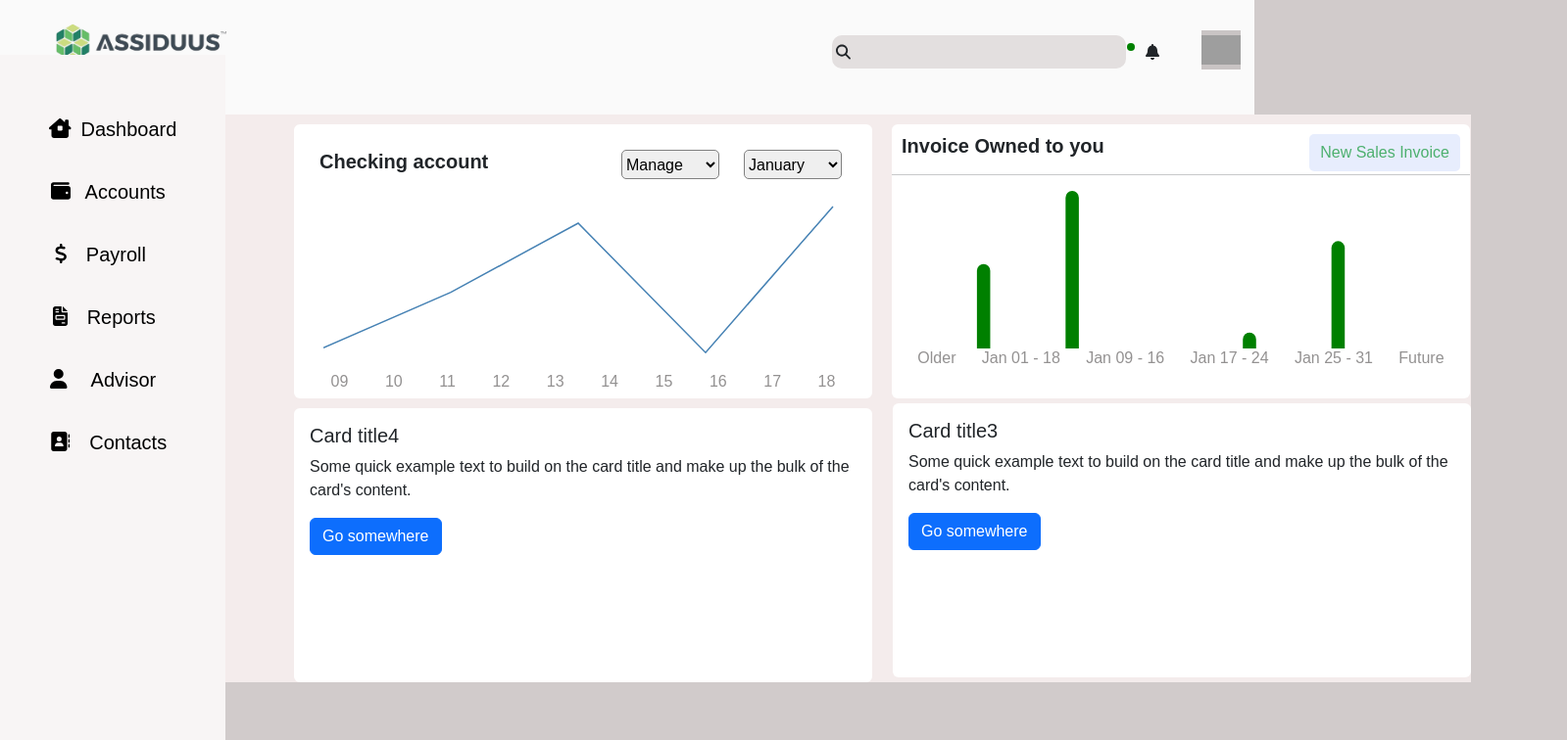
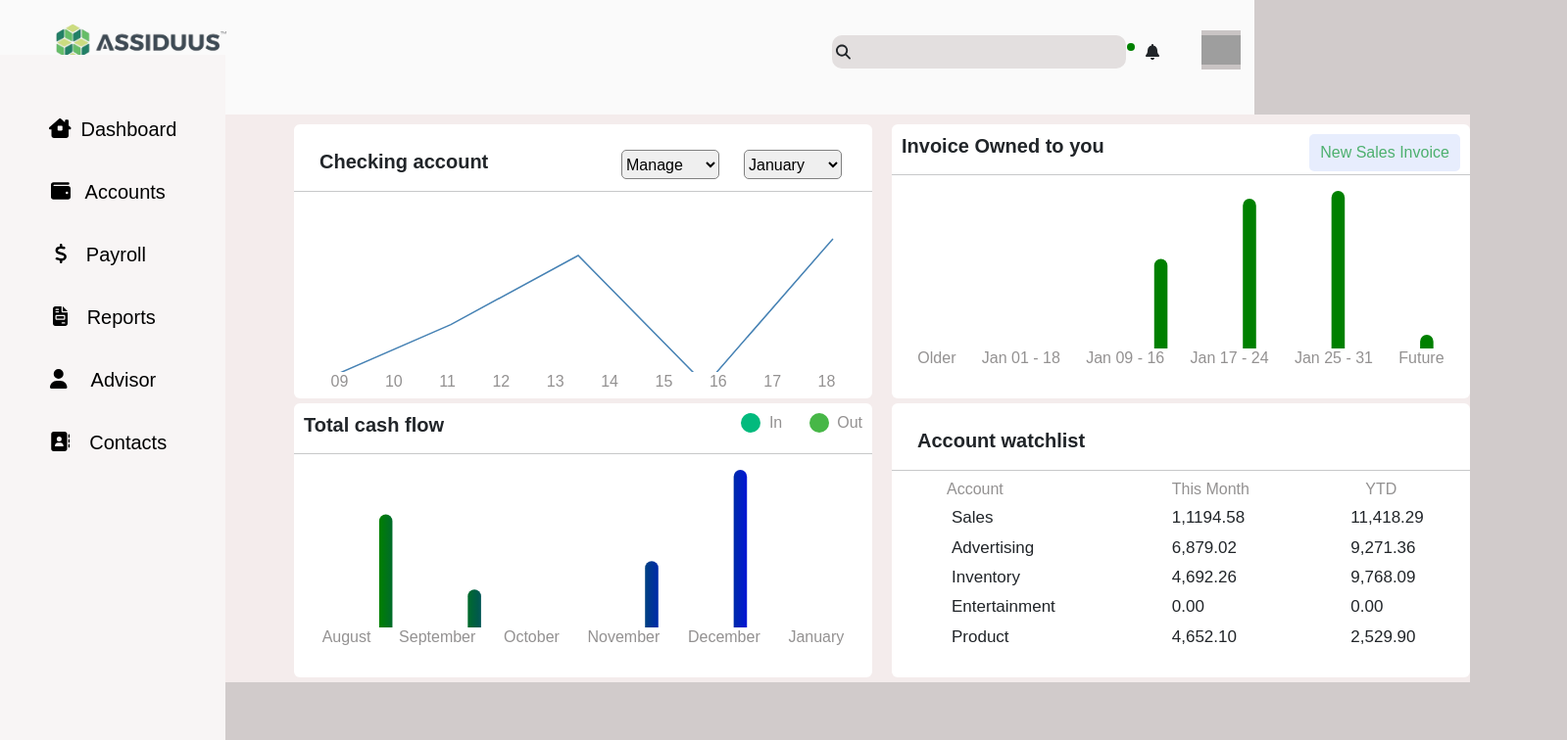
Before and after one commit to ranayuvrajsingh/Assiduus, a React (Create React App) app: page / in a window 1280 px wide. Shown: the top 756 px of the page at 98% size, 1599 px wide, since content can reach past the window. Built offline with nearby package versions, Linux system fonts and the light colour scheme; grey boxes are pictures that could not be loaded.

Commit message:
Resolved conflicts

```diff
--- a/src/Styles/global.css
+++ b/src/Styles/global.css
@@ -318,13 +318,13 @@ img {
   /* border: 1px solid #ccc;
   padding: 20px; */
   margin-top: 5px;
-  margin-left: -29px;
+  margin-left: -30px;
 }
 .chart4 {
   /* border: 1px solid #ccc;
   padding: 20px; */
-  margin-top: -280px;
-  margin-left: 250px;
+  margin-top: -290px;
+  margin-left: 265px;
 }
 
 .card {
@@ -390,3 +390,34 @@ select {
   align-items: row;
   justify-content: space-between;
 }
+
+#squarebox1 {
+  /* margin-right: -50px; */
+  margin-left: 260px;
+  background-color: #02ba7d;
+  border-radius: 55%;
+  height: 20px;
+  width: 20px;
+}
+#squarebox6 {
+  margin-left: -35px;
+}
+#squarebox2 {
+  margin-left: -16px;
+  background-color: #47b747;
+  border-radius: 55%;
+  height: 20px;
+  width: 20px;
+}
+#squarebox62 {
+  margin-left: -35px;
+}
+
+tr h5 {
+  font-size: 17px;
+  margin-left: 60px;
+}
+
+tr h6 {
+  margin-right: -100px;
+}
--- /dev/null
+++ b/src/components/AccountWatchlist/AccountWatchlist.jsx
@@ -0,0 +1,95 @@
+import React from "react";
+import "../../Styles/global.css";
+const AccountWatchlist = () => {
+  return (
+    <div>
+      <div className="card">
+        <div className="card-body" id="card-body-1">
+          <h5 className="card-title" id="card-title-1">
+            Account watchlist
+          </h5>
+        </div>
+        <hr />
+        <br />
+        <br />
+        <br />
+
+        <table
+          style={{
+            marginTop: "-80px",
+            marginBottom: "80vh",
+          }}
+        >
+          <tr>
+            <td>
+              <h6 style={{ marginLeft: "55px" }}>Account</h6>
+            </td>
+            <td>
+              <h6 style={{ marginLeft: "60px" }}>This Month</h6>
+            </td>
+            <td>
+              <h6 style={{ marginLeft: "75px" }}>YTD</h6>
+            </td>
+          </tr>
+          <tr>
+            <td>
+              <h5>Sales</h5>
+            </td>
+            <td>
+              <h5>1,1194.58</h5>
+            </td>
+            <td>
+              <h5>11,418.29</h5>
+            </td>
+          </tr>
+          <tr>
+            <td>
+              <h5>Advertising</h5>
+            </td>
+            <td>
+              <h5>6,879.02</h5>
+            </td>
+            <td>
+              <h5>9,271.36</h5>
+            </td>
+          </tr>
+          <tr>
+            <td>
+              <h5>Inventory</h5>
+            </td>
+            <td>
+              <h5>4,692.26</h5>
+            </td>
+            <td>
+              <h5>9,768.09</h5>
+            </td>
+          </tr>
+          <tr>
+            <td>
+              <h5>Entertainment</h5>
+            </td>
+            <td>
+              <h5>0.00</h5>
+            </td>
+            <td>
+              <h5>0.00</h5>
+            </td>
+          </tr>
+          <tr>
+            <td>
+              <h5>Product</h5>
+            </td>
+            <td>
+              <h5>4,652.10</h5>
+            </td>
+            <td>
+              <h5>2,529.90</h5>
+            </td>
+          </tr>
+        </table>
+      </div>
+    </div>
+  );
+};
+
+export default AccountWatchlist;
--- a/src/components/Home.jsx
+++ b/src/components/Home.jsx
@@ -5,22 +5,32 @@ import { faSearch, faBell } from "@fortawesome/free-solid-svg-icons";
 import BarChart from "./BarChart/BarChart";
 import Sidebar from "./Sidebar/Sidebar";
 import LinesChart from "./LinesChart/LinesChart";
+import TotalCashFlow from "./TotalCashFlow/TotalCashFlow";
+import AccountWatchlist from "./AccountWatchlist/AccountWatchlist";
 
 const Home = () => {
   const [hasNewNotifications, setHasNewNotifications] = useState(true);
   const [isSidebarOpen, setIsSidebarOpen] = useState(true);
+  const [selectedManageValue, setSelectedManageValue] = useState("option1");
+  const [selectedMonthValue, setSelectedMonthValue] = useState("January");
 
   const toggleDropdown = () => {
     console.log("Dropdown toggled");
-    if (hasNewNotifications) {
-      setHasNewNotifications(false);
-    } else {
-      setHasNewNotifications(true);
-    }
+    setHasNewNotifications(!hasNewNotifications);
   };
 
   const handleToggleSidebar = () => {
     setIsSidebarOpen(!isSidebarOpen);
+  };
+
+  const handleManageDropdownChange = (event) => {
+    setSelectedManageValue(event.target.value);
+    window.location.reload();
+  };
+
+  const handleMonthDropdownChange = (event) => {
+    setSelectedMonthValue(event.target.value);
+    window.location.reload();
   };
 
   useEffect(() => {
@@ -80,19 +90,28 @@ const Home = () => {
           <BarChart />
         </div>
         <div className="chart2">
-          <div class="card">
-            <div class="card-body" id="card-body-1">
-              <h5 class="card-title" id="card-title-1">
+          <div className="card">
+            <div className="card-body" id="card-body-1">
+              <h5 className="card-title" id="card-title-1">
                 Checking account
               </h5>
-              <div class="dropdown-container">
-                <select id="manageDropdown">
+
+              <div className="dropdown-container">
+                <select
+                  id="manageDropdown"
+                  value={selectedManageValue}
+                  onChange={handleManageDropdownChange}
+                >
                   <option value="option1">Manage</option>
                   <option value="option2">Option 2</option>
                   <option value="option3">Option 3</option>
                 </select>
 
-                <select id="januaryDropdown">
+                <select
+                  id="januaryDropdown"
+                  value={selectedMonthValue}
+                  onChange={handleMonthDropdownChange}
+                >
                   <option value="January">January</option>
                   <option value="February">February</option>
                   <option value="March">March</option>
@@ -108,32 +127,15 @@ const Home = () => {
                 </select>
               </div>
             </div>
+            <hr />
             <LinesChart />
           </div>
         </div>
         <div className="chart3">
-          <div class="card">
-            <div class="card-body">
-              <h5 class="card-title">Card title3</h5>
-              <p class="card-text">
-                Some quick example text to build on the card title and make up
-                the bulk of the card's content.
-              </p>
-              <button className="btn btn-primary">Go somewhere</button>
-            </div>
-          </div>
+          <AccountWatchlist />
         </div>
         <div className="chart4">
-          <div class="card">
-            <div class="card-body">
-              <h5 class="card-title">Card title4</h5>
-              <p class="card-text">
-                Some quick example text to build on the card title and make up
-                the bulk of the card's content.
-              </p>
-              <button className="btn btn-primary">Go somewhere</button>
-            </div>
-          </div>
+          <TotalCashFlow />
         </div>
       </div>
     </div>
--- /dev/null
+++ b/src/components/TotalCashFlow/TotalCashFlow.jsx
@@ -0,0 +1,140 @@
+import React, { useRef, useEffect } from "react";
+import * as d3 from "d3";
+import "../../Styles/global.css";
+
+const TotalCashFlow = () => {
+  const chartRef = useRef(null);
+
+  const generateRandomData = () => {
+    const data = Array.from({ length: 7 }, () =>
+      Math.floor(Math.random() * 500)
+    );
+    return data;
+  };
+
+  const drawChart = (data) => {
+    const svg = d3.select(chartRef.current);
+    const width = svg.attr("width");
+    const height = svg.attr("height");
+    const margin = { top: 30, right: 40, bottom: 30, left: 60 };
+    const innerWidth = width - margin.left - margin.right;
+    const innerHeight = height - margin.top - margin.bottom;
+
+    svg.selectAll("*").remove(); // Clear previous
+
+    const colorScale = d3
+      .scaleLinear()
+      .domain([0, data.length - 1])
+      .range(["green", "blue"]); // Set your desired colors here
+
+    const borderRadius = 7; // Set the desired border radius
+    const xScale = d3
+      .scaleBand()
+      .domain(data.map((d, i) => i))
+      .range([10, innerWidth])
+      .padding(0.85);
+
+    const yScale = d3
+      .scaleLinear()
+      .domain([0, d3.max(data)])
+      .range([innerHeight, 0]);
+
+    svg
+      .selectAll("rect")
+      .data(data)
+      .enter()
+      .append("rect")
+      .attr("x", (d, i) => xScale(i))
+      .attr("y", (d) => yScale(d))
+      .attr("width", xScale.bandwidth())
+      .attr("height", (d) => innerHeight - yScale(d))
+      .attr("fill", (d, i) => {
+        const gradientId = `gradient-${i}`;
+        const gradient = svg
+          .append("defs")
+          .append("linearGradient")
+          .attr("id", gradientId)
+          .attr("x1", "0%")
+          .attr("y1", "0%")
+          .attr("x2", "100%")
+          .attr("y2", "0%");
+
+        gradient
+          .append("stop")
+          .attr("offset", "0%")
+          .attr("stop-color", colorScale(i));
+
+        gradient
+          .append("stop")
+          .attr("offset", "100%")
+          .attr("stop-color", colorScale(i + 1));
+
+        return `url(#${gradientId})`;
+      })
+      .attr("rx", borderRadius)
+      .attr("ry", borderRadius);
+
+    // Add axes if needed
+    const xAxis = d3.axisBottom(xScale);
+    svg
+      .append("g")
+      .attr("transform", `translate(0, ${innerHeight})`)
+      .call(xAxis);
+  };
+
+  const handleNewInvoiceClick = () => {
+    const newData = generateRandomData();
+    drawChart(newData);
+  };
+
+  useEffect(() => {
+    // Initial render
+    const initialData = generateRandomData();
+    drawChart(initialData);
+  }, []);
+
+  return (
+    <div className="chart1">
+      <div className="card">
+        <div id="card-body-1">
+          <h5 className="card-title" id="card-title-1">
+            Total cash flow
+          </h5>
+          <div id="squarebox1"></div>
+          <h6 id="squarebox6">In</h6>
+          <div id="squarebox2"></div>
+          <h6 id="squarebox62">Out</h6>
+        </div>
+        <hr />
+
+        <svg
+          ref={chartRef}
+          width={820} // Adjust the width to accommodate bars and names
+          style={{
+            width: "100%",
+            borderRadius: "0px",
+            marginLeft: "0px",
+            border: "none",
+            overflow: "hidden",
+            display: "flex",
+            alignItems: "row",
+            justifyContent: "space-between",
+            gap: "20px",
+          }}
+          height={400}
+        ></svg>
+        <div className="names">
+          <h6>August</h6>
+          <h6>September</h6>
+          <h6>October</h6>
+          <h6>November</h6>
+          <h6>December</h6>
+          <h6>January</h6>
+        </div>
+        <br />
+      </div>
+    </div>
+  );
+};
+
+export default TotalCashFlow;
```
